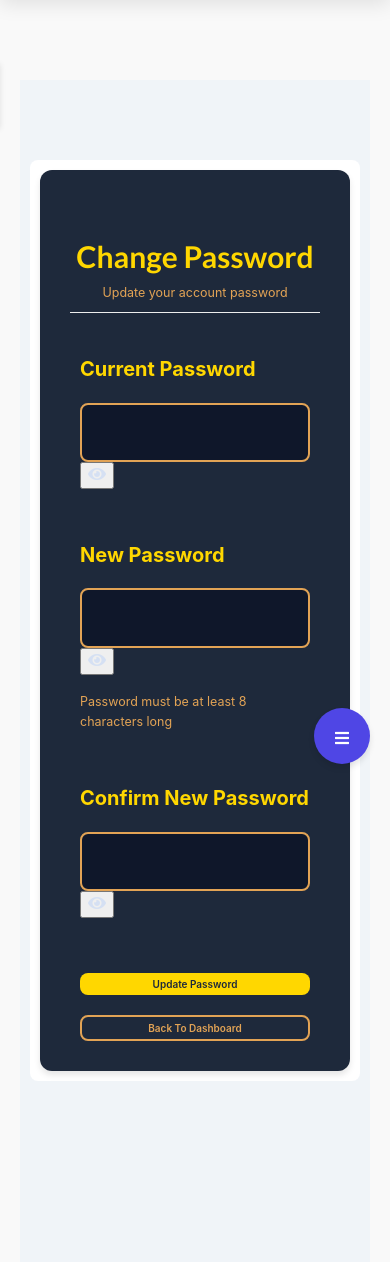
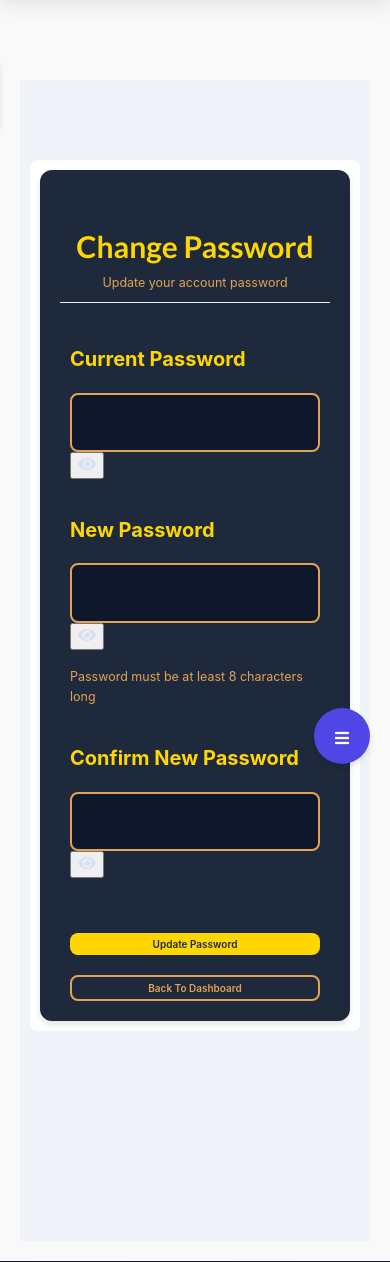
Before and after one commit to JimmyOlsen05/sherimandyshop, a Django app: page /accounts/change_password/ in a window 390 px wide. Shown: the part 60-1322 px from the top of the page. Run offline with Django 3.2, Linux system fonts and the light colour scheme; the visitor is signed in with stand-in values (Sample User, id 1); data that the repository does not hold is empty; some libraries are stand-ins or nearby versions.

Commit message:
Updated features and fixed bugs

```diff
--- a/templates/shop/accounts/dashboard/change_password.html
+++ b/templates/shop/accounts/dashboard/change_password.html
@@ -55,9 +55,7 @@
 
 <style>
 .change-password {
-    max-width: 1300px;
-    width: 95%;
-    margin: 0 auto;
+    width: 100%;
     background-color: #1e293b;
     border-radius: 12px;
     box-shadow: 0 4px 6px rgba(0, 0, 0, 0.1);
@@ -83,14 +81,16 @@
 
 .form-container {
     width: 100%;
-    max-width: 1200px;
+    max-width: 800px;
     margin: 0 auto;
     padding: 0 2rem;
 }
 
 .form-grid {
     display: grid;
-    gap: 3.5rem;
+    grid-template-columns: 1fr;
+    gap: 3rem;
+    margin-bottom: 3rem;
 }
 
 .form-group {
@@ -168,12 +168,15 @@
 
 @media (max-width: 768px) {
     .change-password {
-        padding: 3rem;
-        width: 100%;
+        padding: 2rem;
     }
 
     .form-container {
         padding: 0 1rem;
+    }
+
+    .form-grid {
+        gap: 2rem;
     }
 
     .form-actions {
```
